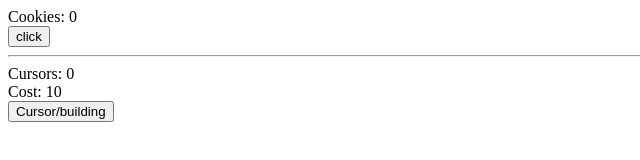
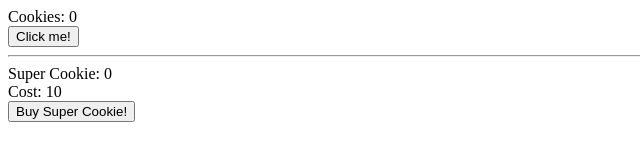
Before and after one commit to tip3411/ACA_web101_Taylor_Tipton, a plain HTML site: page myPortfolio/src/stress_reliever.html in a window 1280 px wide. Shown: the whole page, without its empty margins (0-640 px from the left). Drawn offline with Linux system fonts and the light colour scheme.

Commit message:
Added HTML

```diff
--- a/myPortfolio/src/stress_reliever.html
+++ b/myPortfolio/src/stress_reliever.html
@@ -10,12 +10,12 @@
 <body>
     Cookies: <span id="cookies">0</span>
 <br/>
-<button onClick="cookieClick(1);">click</button>
+<button onClick="cookieClick(1);">Click me!</button>
 <hr/>
-Cursors: <span id="cursors">0</span><br />
+Super Cookie: <span id="cursors">0</span><br />
 Cost: <span id="cursorCost">10</span>
 <br/>
-<button onClick="buyCursor()">Cursor/building</button>
+<button onClick="buyCursor()">Buy Super Cookie!</button>
     <script src="./js/stress_reliver.js"></script>
 </body>
 </html>
```
